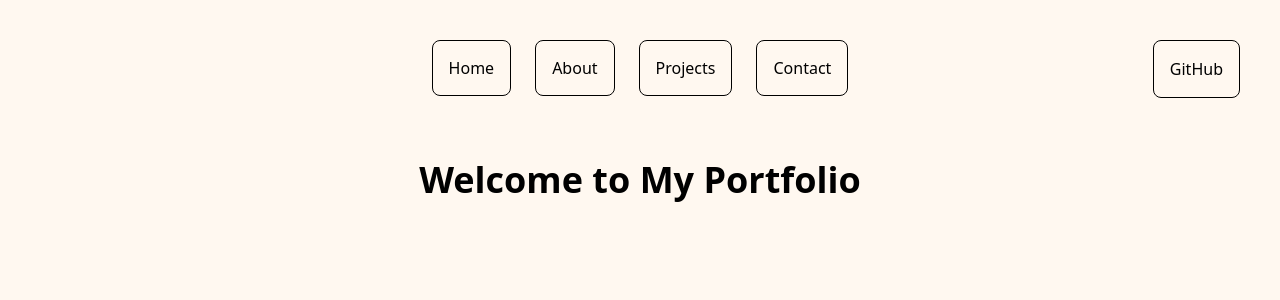
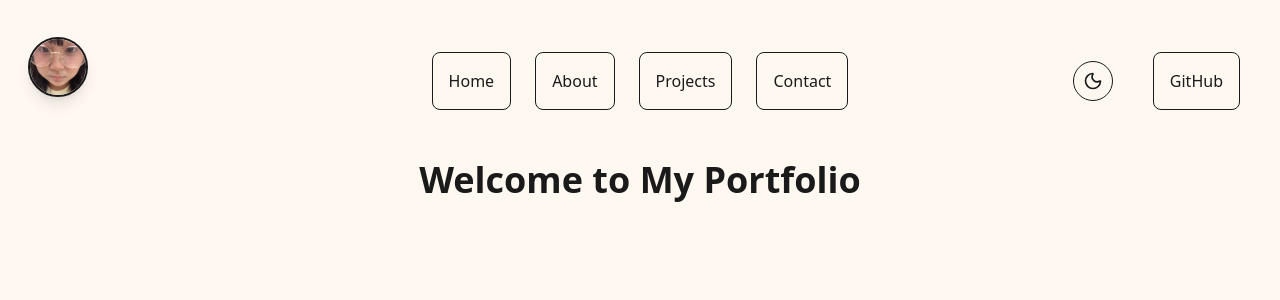
Before and after one commit to Pjizen0143/RSU-Portfolio, a Next.js app in the folder frontend/: page / in a window 1280 px wide. Shown: the top 300 px of the page. Built offline with nearby package versions, Linux system fonts and the light colour scheme.

Commit message:
feat: add ThemeToggle button and profile

```diff
--- a/frontend/app/components/navbar.tsx
+++ b/frontend/app/components/navbar.tsx
@@ -1,10 +1,15 @@
-const navItem = "p-4 m-3 bg-bg hover:text-bg hover:bg-primary border rounded-lg transition-colors duration-300";
+import ThemeToggle from "./theme-btn";
+import ProfileCircle from "./profile";
+
+const navItem = "inline-block p-4 m-3 bg-bg hover:shadow-md hover:scale-[1.1] border rounded-lg transition-all duration-200"
+
 
 export default function Navbar() {
     return (
-        <nav className="grid grid-cols-3 bg-bg pt-7">
+        <nav className="grid grid-cols-3 bg-bg pt-3">
             {/* left */}
             <div className="flex justify-start pl-7">
+                <ProfileCircle />
             </div>
 
             {/* mjid */}
@@ -17,9 +22,17 @@ export default function Navbar() {
 
             {/* right */}
             <div className="flex justify-end pr-7">
-                <a href="https://github.com/pjizen0143" target="_blank" rel="noopener noreferrer" className={navItem}>
-                    GitHub
-                </a>
+                <ul className="flex items-center pt-7">
+                    <li>
+                        <ThemeToggle />
+                    </li>
+                    <li>
+                        <a href="https://github.com/pjizen0143" target="_blank" rel="noopener noreferrer" className={navItem}>
+                            GitHub
+                        </a>
+                    </li>
+                </ul>
+
             </div>
         </nav >
     );
--- /dev/null
+++ b/frontend/app/components/profile.tsx
@@ -0,0 +1,16 @@
+import Image from 'next/image'
+
+export default function ProfileCircle() {
+    return (
+        <div className="flex justify-center items-center">
+            <div className="relative w-15 h-15 rounded-full overflow-hidden border-2 border-primary shadow-lg">
+                <Image
+                    src="/IMG_5301.jpeg"
+                    alt="Profile"
+                    fill
+                    className="object-cover object-top"
+                />
+            </div>
+        </div>
+    )
+}
--- /dev/null
+++ b/frontend/app/components/theme-btn.tsx
@@ -0,0 +1,45 @@
+"use client";
+
+import { Sun, Moon } from "lucide-react";
+import { useEffect, useState } from "react";
+
+export default function ThemeToggle() {
+    const [theme, setTheme] = useState("light");
+
+    useEffect(() => {
+        const saved = localStorage.getItem("theme") || "light";
+        setTheme(saved);
+        document.documentElement.setAttribute("data-theme", saved);
+    }, []);
+
+    const toggle = () => {
+        const newTheme = theme === "dark" ? "light" : "dark";
+        setTheme(newTheme);
+        localStorage.setItem("theme", newTheme);
+        document.documentElement.setAttribute("data-theme", newTheme);
+    };
+
+    return (
+        <button
+            onClick={toggle}
+            className="
+            mx-7
+            flex items-center justify-center
+            w-10 h-10
+            rounded-full
+            bg-card text-text
+            border border-primary
+
+            cursor-pointer
+            transition-all duration-200
+
+            hover:scale-110
+            hover:shadow-md
+
+            active:scale-95
+        "
+        >
+            {theme === "dark" ? <Sun size={20} /> : <Moon size={20} />}
+        </button>
+    );
+}
--- a/frontend/app/layout.tsx
+++ b/frontend/app/layout.tsx
@@ -26,8 +26,9 @@ export default function RootLayout({
     <html
       lang="en"
       className={`${geistSans.variable} ${geistMono.variable} h-full antialiased`}
+      data-theme="dark"
     >
-      <body className="min-h-full flex flex-col bg-bg">{children}</body>
+      <body className="min-h-full flex flex-col bg-bg text-text">{children}</body>
     </html>
   );
 }
--- a/frontend/package.json
+++ b/frontend/package.json
@@ -9,6 +9,7 @@
     "lint": "eslint"
   },
   "dependencies": {
+    "lucide-react": "^1.7.0",
     "next": "16.2.2",
     "react": "19.2.4",
     "react-dom": "19.2.4"
```
Also changed, not shown: frontend/public/IMG_5301.jpeg (added), 1 other file (tests, documents, lock files or other folders).
